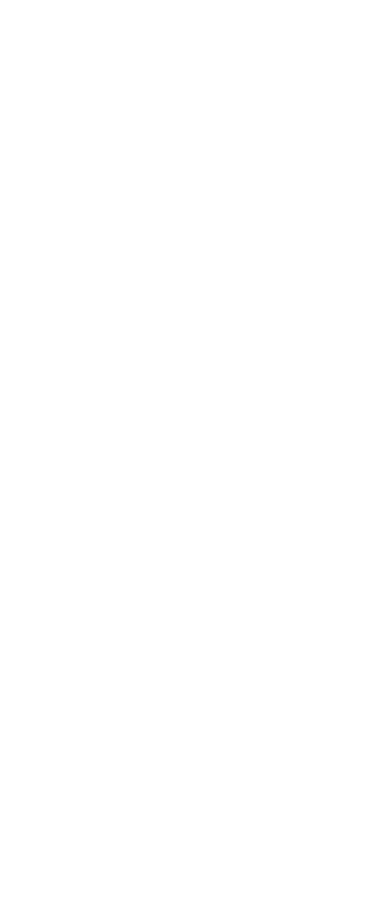
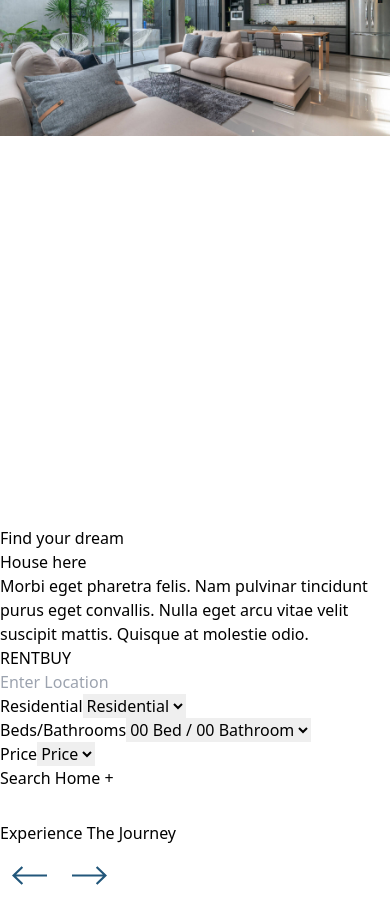
Before and after one commit to shincyshnz/aqar-market, a Next.js app: page / in a window 390 px wide. Shown: the part 1020-1932 px from the top of the page. Before the commit the page ends 856 px from the top, so only its background shows below. Built offline with nearby package versions, Linux system fonts and the light colour scheme.

Commit message:
navigation updated

```diff
--- a/src/app/globals.css
+++ b/src/app/globals.css
@@ -5,31 +5,10 @@
 @tailwind utilities;
 
 :root {
-  --foreground-rgb: 0, 0, 0;
-  --background-start-rgb: 214, 219, 220;
-  --background-end-rgb: 255, 255, 255;
   margin: 0;
   padding: 0;
   box-sizing: border-box;
 }
-
-@media (prefers-color-scheme: dark) {
-  :root {
-    --foreground-rgb: 255, 255, 255;
-    --background-start-rgb: 0, 0, 0;
-    --background-end-rgb: 0, 0, 0;
-  }
-}
-
-/* body {
-  color: rgb(var(--foreground-rgb));
-  background: linear-gradient(
-      to bottom,
-      transparent,
-      rgb(var(--background-end-rgb))
-    )
-    rgb(var(--background-start-rgb));
-} */
 
 @layer utilities {
   .flex-center {
--- a/src/app/layout.js
+++ b/src/app/layout.js
@@ -30,7 +30,7 @@ export default function RootLayout({ children }) {
         <Navigation />
         {children}
         {/* Footer */}
-        <Footer />
+        {/* <Footer /> */}
         </body>
     </html>
   );
--- a/src/app/page.jsx
+++ b/src/app/page.jsx
@@ -1,17 +1,12 @@
 
 import Carousel from "@/components/Carousel";
-
-const images = [
-  '/banner-image-1.jpeg',
-  '/banner-image-1.jpeg',
-  '/banner-image-1.jpeg',
-];
+import { IMAGES } from "@/components/Constants/constants";
 
 export default async function Page() {
   return (
     <>
-      <main className="min-h-screen">
-        <Carousel images={images} />
+      <main className="w-full max-w-[1920px] min-h-screen">
+        <Carousel images={IMAGES} />
       </main>
     </>
   );
--- a/src/components/Carousel.jsx
+++ b/src/components/Carousel.jsx
@@ -87,40 +87,42 @@ const Carousel = ({ images }) => {
     // </div>
     // </div>
 
-    <div className="w-full relative max-w-[1920px] lg:mx-[50px]">
-      <div className="overflow-hidden w-full rounded-[40px]">
-        <div
-          className="flex transition duration-300 transform max-w-[1920px]"
-          style={{ transform: `translateX(-${currentIndex * 100}%)` }}
-        >
+
+
+    <div className="px-2 lg:mx-[20px] xl:mx-50 min-h-screen">
+      <div className="relative overflow-hidden max-w-[1820px] min-h-screen md:h-auto rounded-[40px]">
+        <div className="flex justify-center transition duration-300 transform min-h-screen" style={{ transform: `translateX(-${currentIndex * 100}%)` }}>
+
           {images.map((image, index) => (
             <img
               key={index}
               src={image}
               alt={`slide-${index}`}
-              className="w-full object-fill rounded-[40px] z-0"
+              className="object-cover w-full"
             />
           ))}
         </div>
-        <div className="absolute w-full top-0 h-full rounded-[40px] bg-gradient-to-t from-[#0F0F0F] to-transparent"></div>
-        <div className="absolute flex justify-center w-full top-0 h-full rounded-[40px] bg-gradient-to-t from-[#22577b81] to-transparent">
-          {/* You can place your Filter component here */}
+
+        <div className="absolute top-0 right-0 rounded-[40px] bg-gradient-to-t from-[#0F0F0F] to-transparent"></div>
+        <div className="absolute px-2 flex justify-center w-full top-0 h-full rounded-[40px] bg-gradient-to-t from-[#22577b81] to-transparent">
+          <Filter />
+        </div>
+
+        <div className="absolute z-10 top-[45%] right-0 flex flex-col">
+          <button className="mb-2 w-10 max-w-[60px]" onClick={prevSlide}>
+            <img src="/left-arrow.svg" alt="previous-arrow" className="object-scale-down" />
+          </button>
+          <button className="w-10 max-w-[60px]" onClick={nextSlide}>
+            <img src="/right-arrow.svg" alt="right-arrow" className="object-scale-down" />
+          </button>
         </div>
       </div>
 
-      <button
-        className="absolute bottom-1/2 right-0 transform -translate-y-1/2"
-        onClick={prevSlide}
-      >
-        {/* Your previous slide button SVG */}
-      </button>
-      <button
-        className="absolute top-1/2 right-0 transform -translate-y-1/2"
-        onClick={nextSlide}
-      >
-        {/* Your next slide button SVG */}
-      </button>
+
+
     </div>
+
+
 
   );
 };
--- a/src/components/Constants/constants.js
+++ b/src/components/Constants/constants.js
@@ -16,3 +16,11 @@ export const  NAV_LINKS = [
       link: "contact",
     },
   ];
+
+export const IMAGES = [
+  '/banner-image-1.jpeg',
+  '/banner-image-1.jpeg',
+  '/banner-image-1.jpeg',
+  '/banner-image-1.jpeg',
+  '/banner-image-1.jpeg',
+];
--- a/src/components/Filter.jsx
+++ b/src/components/Filter.jsx
@@ -4,18 +4,99 @@ import Circle from "./Shared/Circle";
 import Button from "./Shared/Button";
 
 const Filter = () => {
-  const handleClick = () => {};
+  const handleClick = () => { };
 
   return (
-    <div className="flex-col m-auto px-4 sm:px-6 lg:px-8 max-w-screen-md font-light">
+    // <div className="flex flex-col items-center m-auto px-4 py-5 sm:px-6 lg:px-8 max-w-screen-md font-light">
+    //   {/* Heading */}
+    //   <div className="flex-1 bg-black">
+    //     <div className="relative w-full">
+    //       <div className="absolute left-24 md:left-[1rem] md:-top-[14px]">
+    //         <Circle />
+    //       </div>
+    //       <div className="text-center text-white text-sm md:text-4xl lg:text-7xl leading-none font-extrabold tracking-wider">
+    //         <h1>Find your dream</h1>
+    //         <h1 className="ml-9">House here</h1>
+    //       </div>
+    //       <div className="mt-2 text-center font-openSans text-white text-base sm:text-lg font-extralight tracking-wide leading-loose">
+    //         <p>
+    //           Morbi eget pharetra felis. Nam pulvinar tincidunt purus eget
+    //           convallis. Nulla eget arcu vitae velit suscipit mattis. Quisque at
+    //           molestie odio.
+    //         </p>
+    //       </div>
+    //     </div>
+    //   </div>
+
+    //   {/* Filter */}
+    //   <div className="flex-1 bg-black">
+    //     <div className="flex-col p-5 mx-auto mt-8 max-h-[335px] max-w-[723px] bg-primary-blue bg-opacity-[80%] rounded-[55px] border-4 border-white font-poppins tracking-wide">
+    //       <div className="flex-center p-3 gap-4 md:gap-8 mb-4">
+    //         <button className="btn text-white bg-secondary-blue">RENT</button>
+    //         <button className="btn bg-white">BUY</button>
+    //       </div>
+    //       <input
+    //         type="text"
+    //         className="input w-full"
+    //         placeholder="inter Location"
+    //       />
+
+    //       <div className="flex gap-3 mt-4 text-[14px]">
+    //         <div className="flex-col items-center">
+    //           <label>Residential</label>
+    //           <select className="w-full p-3 rounded-md mt-2 focus:none text-gray-four">
+    //             <option>Residential</option>
+    //             <option>Residential</option>
+    //             <option>Residential</option>
+    //           </select>
+    //         </div>
+
+    //         <div className="flex-col items-center">
+    //           <label>Beds/Bathrooms</label>
+    //           <select className="w-full p-3 rounded-md mt-2 focus:none text-gray-four">
+    //             <option>00 Bed / 00 Bathroom</option>
+    //             <option>00 Bed / 00 Bathroom</option>
+    //             <option>00 Bed / 00 Bathroom</option>
+    //           </select>
+    //         </div>
+
+    //         <div className="flex-col items-center">
+    //           <label>Price</label>
+    //           <select className="w-full p-3 rounded-md mt-2 focus:none text-gray-four">
+    //             <option>Price</option>
+    //             <option>Price</option>
+    //             <option>Price</option>
+    //           </select>
+    //         </div>
+    //       </div>
+
+    //       <div className="flex-center mt-4">
+    //         <button className="btn text-white bg-secondary-blue">
+    //           Search Home +
+    //         </button>
+    //       </div>
+    //     </div>
+
+    //     <div className="video-button flex-center mt-8">
+    //       <Button
+    //         classname="p-3 border-[1px] border-white rounded-lg text-white"
+    //         text={"Experience The Journey"}
+    //         icons={"play-icon.svg"}
+    //         onClick={handleClick}
+    //       />
+    //     </div>
+    //   </div>
+    // </div>
+
+    <div className="flex flex-col justify-center mx-auto px-4 py-5 sm:px-6 lg:px-8 max-w-screen-md font-light">
       {/* Heading */}
-      <div className="relative w-full p-5">
-        <div className="absolute -top-14 -left-14">
+      <div className="flex-1 bg-black w-full relative">
+        <div className="absolute left-0 md:left-[1rem] md:-top-[14px]">
           <Circle />
         </div>
-        <div className="text-center h-[180px] text-white font-extrabold tracking-wider text-4xl sm:text-5xl md:text-6xl lg:text-7xl leading-none">
+        <div className="text-center text-white text-sm md:text-4xl lg:text-7xl leading-none font-extrabold tracking-wider">
           <h1>Find your dream</h1>
-          <h1 className="ml-4 sm:ml-14">House here</h1>
+          <h1 className="ml-9">House here</h1>
         </div>
         <div className="mt-2 text-center font-openSans text-white text-base sm:text-lg font-extralight tracking-wide leading-loose">
           <p>
@@ -27,39 +108,40 @@ const Filter = () => {
       </div>
 
       {/* Filter */}
-      <div className="flex-col p-5 mx-auto mt-8 max-h-[335px] max-w-[723px] bg-primary-blue bg-opacity-[80%] rounded-[55px] border-4 border-white font-poppins tracking-wide">
-        <div className="flex-center p-3 gap-4 md:gap-8 mb-4">
+      <div className="flex-1 bg-black w-full">
+        <div className="flex flex-col justify-center p-5 mx-auto max-h-[335px] max-w-[723px] bg-primary-blue bg-opacity-80 rounded-[55px] border-4 border-white font-poppins tracking-wide">
+          <div className="flex justify-center p-3 gap-4 md:gap-8 mb-4">
             <button className="btn text-white bg-secondary-blue">RENT</button>
             <button className="btn bg-white">BUY</button>
           </div>
           <input
             type="text"
             className="input w-full"
-          placeholder="inter Location"
+            placeholder="Enter Location"
           />
 
-        <div className="flex gap-3 mt-4 text-[14px]">
-          <div className="flex-col items-center">
+          <div className="grid grid-cols-1 sm:grid-cols-2 lg:grid-cols-3 gap-3 mt-4 text-sm">
+            <div className="flex flex-col items-center">
               <label>Residential</label>
-            <select className="w-full p-3 rounded-md mt-2 focus:none text-gray-four">
+              <select className="select mt-2">
                 <option>Residential</option>
                 <option>Residential</option>
                 <option>Residential</option>
               </select>
             </div>
 
-          <div className="flex-col items-center">
+            <div className="flex flex-col items-center">
               <label>Beds/Bathrooms</label>
-            <select className="w-full p-3 rounded-md mt-2 focus:none text-gray-four">
+              <select className="select mt-2">
                 <option>00 Bed / 00 Bathroom</option>
                 <option>00 Bed / 00 Bathroom</option>
                 <option>00 Bed / 00 Bathroom</option>
               </select>
             </div>
 
-          <div className="flex-col items-center">
+            <div className="flex flex-col items-center">
               <label>Price</label>
-            <select className="w-full p-3 rounded-md mt-2 focus:none text-gray-four">
+              <select className="select mt-2">
                 <option>Price</option>
                 <option>Price</option>
                 <option>Price</option>
@@ -67,20 +149,21 @@ const Filter = () => {
             </div>
           </div>
 
-        <div className="flex-center mt-4">
+          <div className="flex justify-center mt-4">
             <button className="btn text-white bg-secondary-blue">
               Search Home +
             </button>
           </div>
         </div>
 
-      <div className="video-button flex-center mt-8">
+        <div className="flex justify-center mt-8">
           <Button
-          classname="p-3 border-[1px] border-white rounded-lg text-white"
+            classname="p-3 border-1 border-white rounded-lg text-white"
             text={"Experience The Journey"}
             icons={"play-icon.svg"}
-          onClick={handleClick}
+            onClick={handleClick} // Make sure handleClick is defined
           />
+        </div>
       </div>
     </div>
   );
--- a/src/components/Navigation.jsx
+++ b/src/components/Navigation.jsx
@@ -11,7 +11,7 @@ const Navigation = () => {
 
   return (
     <div className="sticky z-50 font-poppins flex justify-between items-center gap-1 h-[95px] md:h-[110px] md:mx-[20px] py-[5px] lg:mx-28 xl:mx-56 lg:py-[15px]">
-      <div className="logo">
+      <div className="logo ml-2 md:ml-0">
         <h1 className="md:w-[120px]">
           <a
             className="text-secondary-blue font-[800] text-lg md:text-[32px] md:leading-9"
--- a/src/components/Shared/Circle.jsx
+++ b/src/components/Shared/Circle.jsx
@@ -1,11 +1,12 @@
 import React from 'react'
 
-const Circle = ({color = "white"}) => {
+const Circle = ({ color = "white", width = "100%", height = "100%" }) => {
   return (
     <>
-    <svg
-            width="225"
-            height="225"
+        <div className="w-[3rem] md:w-[8rem] lg:w-[10rem] max-w-[225px]">
+          <svg
+            width={width}
+            height={height}
             viewBox="0 0 225 225"
             fill="none"
             xmlns="http://www.w3.org/2000/svg"
@@ -21,6 +22,7 @@ const Circle = ({color = "white"}) => {
               strokeDasharray="6 4"
             />
           </svg>
+        </div>
     </>
   )
 }
```
Also changed, not shown: public/left-arrow.svg (added), public/right-arrow.svg (added). Lines whose indentation alone changed are shown as unchanged.
